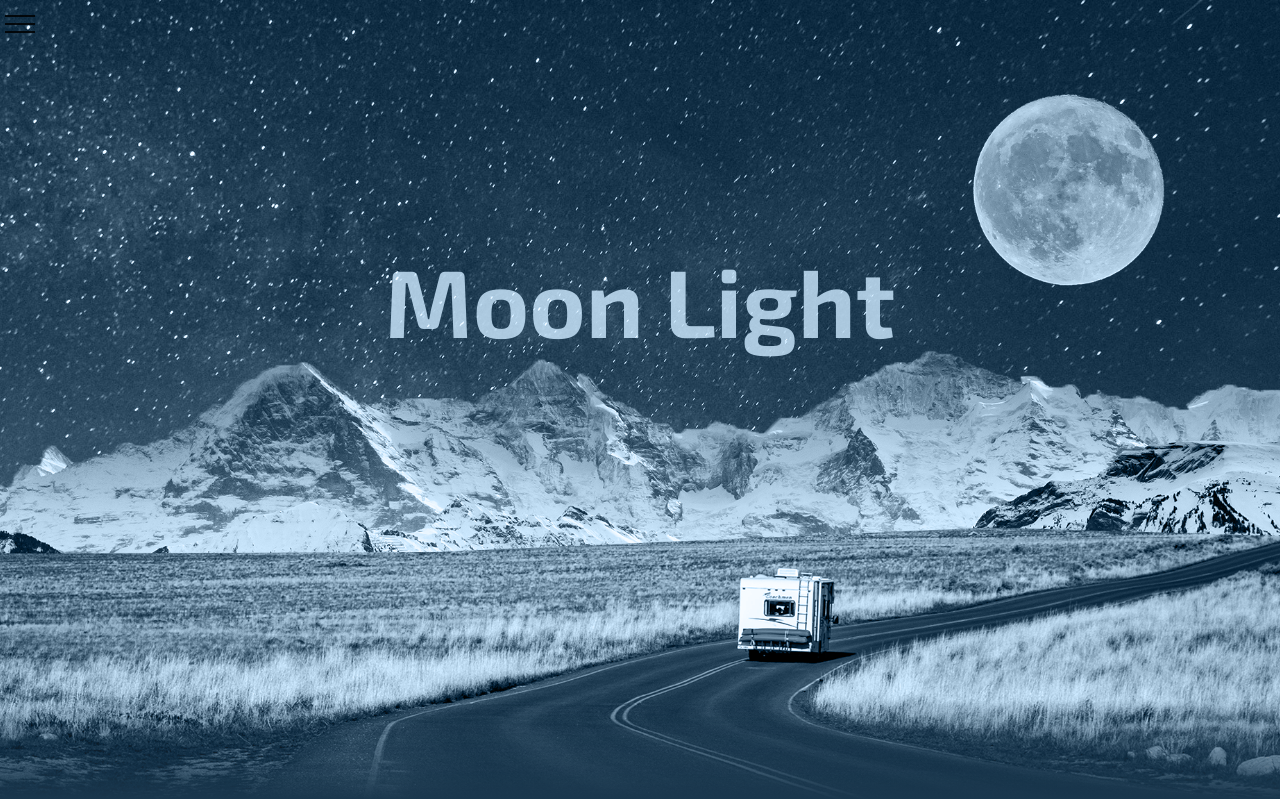
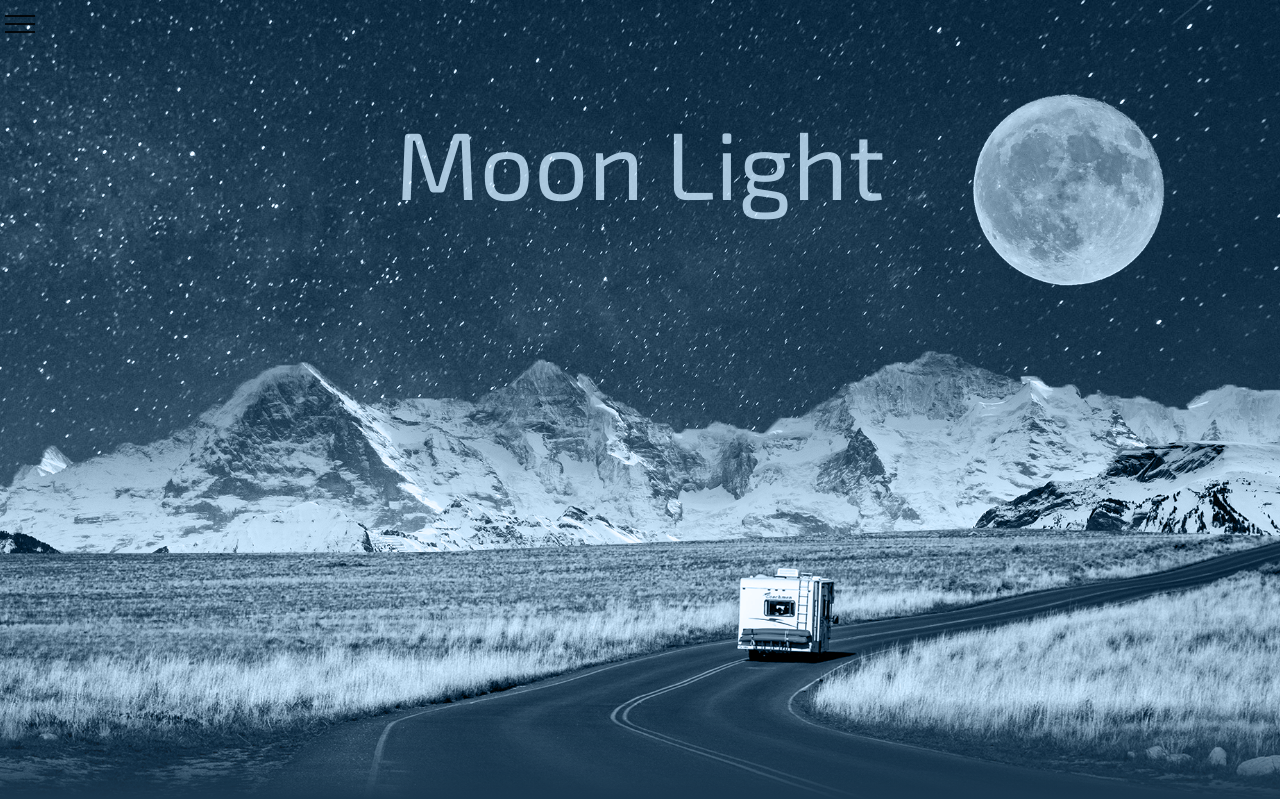
Before and after one commit to LyubomyrKl/features, a PHP site: page / in a window 1280 px wide. Shown: the top 799 px of the page. Run offline with PHP 8.4, Linux system fonts and the light colour scheme.

Commit message:
parallax effect2

```diff
--- a/css/style.css
+++ b/css/style.css
@@ -363,6 +363,7 @@ body.lock {
   font-size: 30px;
   -webkit-transition: 0.5s;
   transition: 0.5s;
+  overflow-x: hidden;
 }
 
 .content section {
@@ -431,8 +432,7 @@ body.lock {
 }
 
 .content .descr__inner {
-  z-index: 1;
-  opacity: 0;
+  opacity: 1;
   display: -webkit-box;
   display: -ms-flexbox;
   display: flex;
@@ -456,15 +456,19 @@ body.lock {
 }
 
 .content .descr__inner:hover {
-  opacity: 1;
+  opacity: 0;
 }
 
 .section_one #moonText {
-  position: relative;
+  position: absolute;
   font-size: 96px;
-  top: -100px;
+  top: 90px;
   opacity: .7;
   z-index: 1;
+}
+
+.section_one .descr {
+  z-index: 5;
 }
 
 .section_one #mountain {
@@ -780,7 +784,7 @@ body.lock {
   }
 }
 
-@media (max-width: 1024px) {
+@media (max-width: 1350px) and (max-width: 1024px) {
   .menu {
     width: 35%;
     height: 100%;
@@ -788,6 +792,9 @@ body.lock {
   .content__active {
     -webkit-transform: translateX(0);
             transform: translateX(0);
+  }
+  #moon {
+    display: none;
   }
   #last_one {
     position: relative;
@@ -829,7 +836,7 @@ body.lock {
   }
 }
 
-@media (max-width: 768px) {
+@media (max-width: 1350px) and (max-width: 768px) {
   .menu {
     width: 65%;
   }
--- a/home.html
+++ b/home.html
@@ -43,14 +43,9 @@
                     <img id='moon' src="/img/moon.png" alt="">
                     <img id='mountain' src="/img/mountain.png" alt="">
                     <img id='road' src="/img/road.png" alt="">
-                    <h2 id="moonText">Moon Light</h2>
+                    <p id="moonText">Moon Light</p>
                 </div>
-                <div class="descr">
-                    <div class="descr__inner">
-                        <h2>Parallax</h1>
-                            <p>Just parallax because i can :) </p>
-                    </div>
-                </div>
+
             </section>
 
             <section class="section_two" id="section_two">
--- a/js/script.js
+++ b/js/script.js
@@ -45,7 +45,7 @@ window.addEventListener('scroll', ()=>{
     let valueScroll = window.scrollY;
     bgPar.style.top = -valueScroll * 0.3 + 'px';
     moon.style.left = -valueScroll * 0.5 + 'px';
-    mountain.style.top = - valueScroll * 0.15 + 'px';
+    mountain.style.top = - valueScroll * 0.5 + 'px';
     // road.style.top = valueScroll * 0.15 + 'px';
 
 
--- a/scss/style.scss
+++ b/scss/style.scss
@@ -257,6 +257,7 @@ body.lock{
 .content{
     font-size: 30px;
     transition: 0.5s;
+    overflow-x: hidden;
 
     section{
       position: relative;
@@ -310,9 +311,10 @@ body.lock{
       height: 100%;
       margin: auto;
 
+
       &__inner{
-        z-index: 1;
-        opacity: 0;
+
+        opacity: 1;
         display: flex;
         flex-direction: column;
         align-items: center;
@@ -325,7 +327,7 @@ body.lock{
 
         transition: all .3s;
         &:hover{
-          opacity: 1;
+          opacity: 0;
         }
       }
 
@@ -336,12 +338,17 @@ body.lock{
 
 .section_one{
   #moonText{
-  position: relative;
+  position: absolute;
   font-size: 96px;
-  top: -100px;
+  top: 90px;
   opacity: .7;
   z-index: 1;
   }
+  .descr{
+    z-index: 5;
+  }
+
+
   #mountain{
     z-index: 3;
   }
@@ -590,8 +597,9 @@ body.lock{
     .box{
       max-width: 1050px;
     }
-  }
+
 }
+
 
 @media(max-width: 1024px){
     .menu{
@@ -602,7 +610,9 @@ body.lock{
     .content__active{
       transform: translateX(0);
     }
-
+    #moon{
+      display: none;
+    }
     #last_one{
 
       position: relative;
@@ -643,10 +653,10 @@ body.lock{
 };
 
 @media( max-width: 768px) {
-
   .menu{
     width: 65%;
   }
+
 
   .potrfolio{
     .portfolio-btn{
@@ -658,6 +668,7 @@ body.lock{
       }
     }
 
+  }
 
-  }
 }
+}
```
